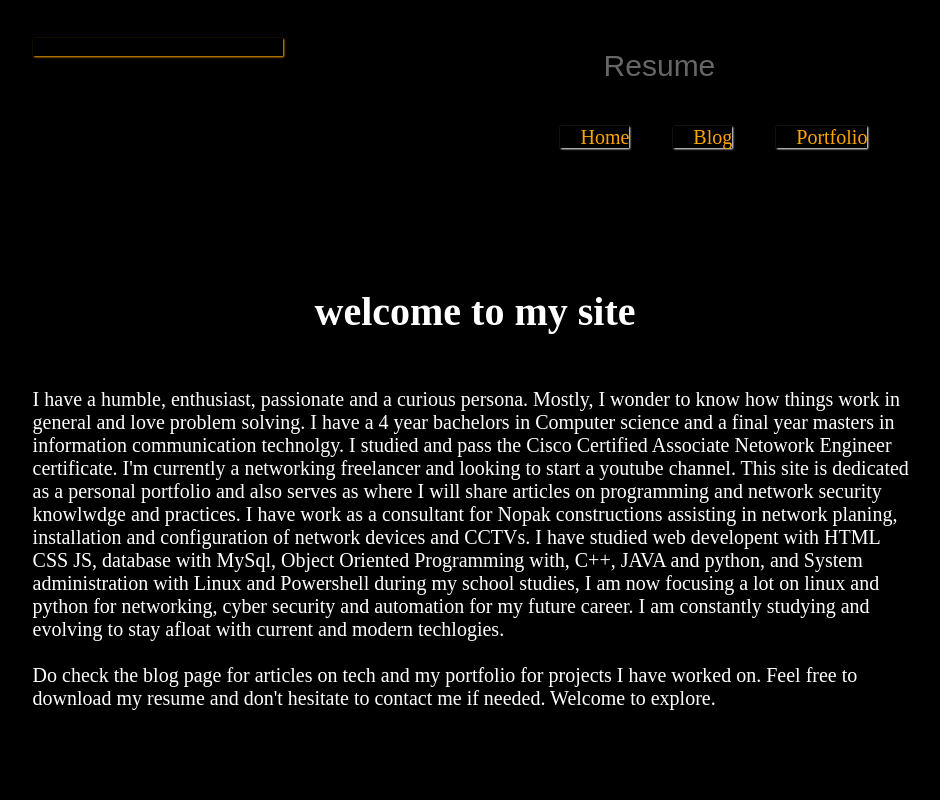
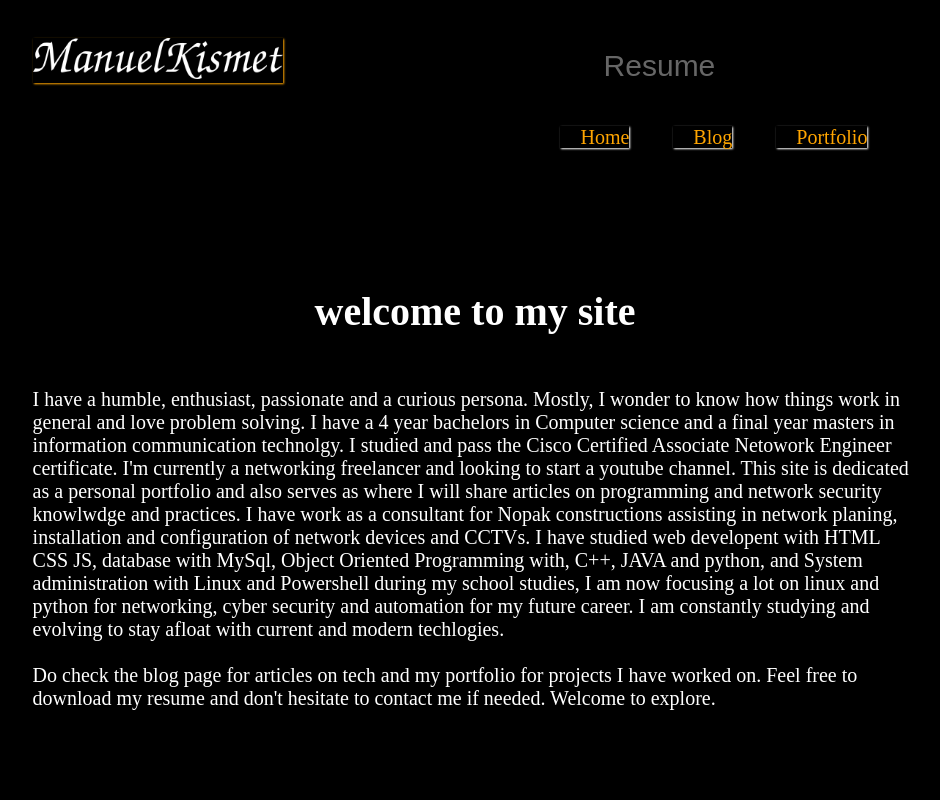
Before and after one commit to ManuelKismet/ManuelKismet.github.io, a plain HTML site: page index.html in a window 1280 px wide. Shown: the top 800 px of the page, without its empty margins (165-1105 px from the left). Drawn offline with Linux system fonts and the light colour scheme; files whose address does not match are found by name.

Commit message:
logo image

```diff
--- a/index.html
+++ b/index.html
@@ -10,7 +10,7 @@
 <body>
     <div id="contentFrame">
         <header>
-            <div id="logo"><img src="./images/text12051.png" alt=""></div>
+            <div id="logo"><img src="text12051.png" alt=""></div>
             <button id="resume">Resume</button>
             <nav>
                 <ul>
```
